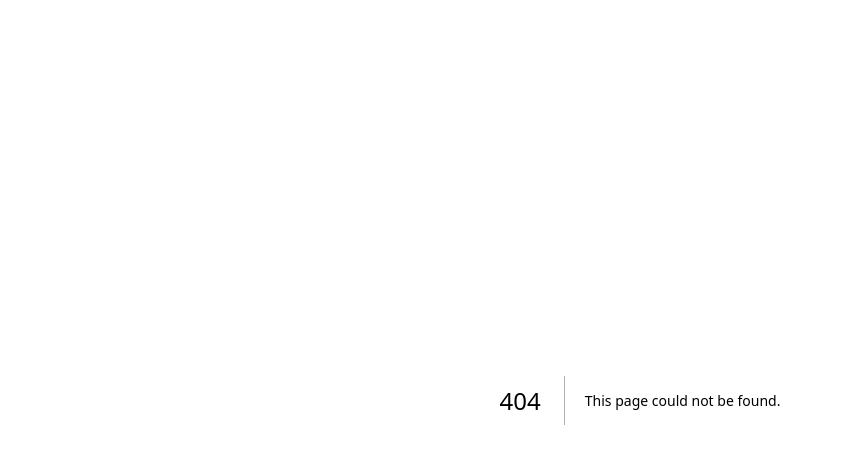
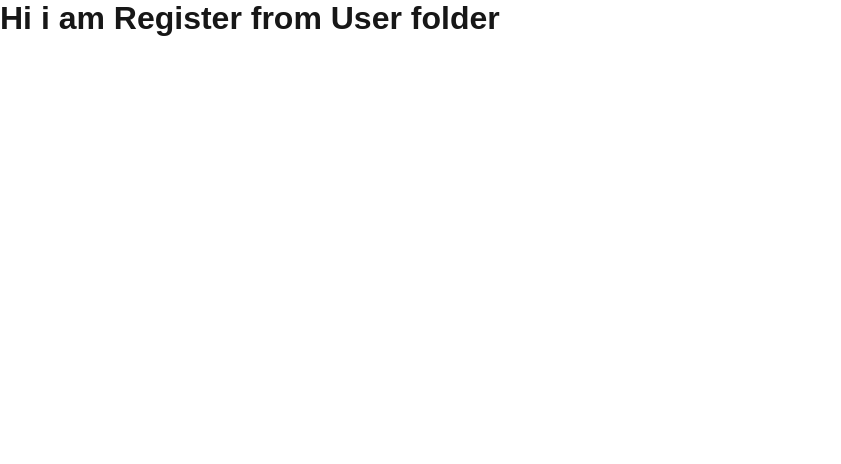
Before and after one commit to manidharreddy26/nextjs_practice, a Next.js app: page /Register in a window 1280 px wide. Before the commit this address had no page. Shown: the top 464 px of the page, without its empty margins (0-841 px from the left). Built offline with nearby package versions, Linux system fonts and the light colour scheme.

Commit message:
created user with login and register pages

```diff
--- /dev/null
+++ b/src/app/(User)/Register/page.jsx
@@ -0,0 +1,9 @@
+const page = () => {
+  return (
+    <div>
+      <h1>Hi i am Register from User folder</h1>
+    </div>
+  );
+};
+
+export default page;
```
Also changed, not shown: src/app/(User)/login/page.jsx (added, +9 -0 lines).
